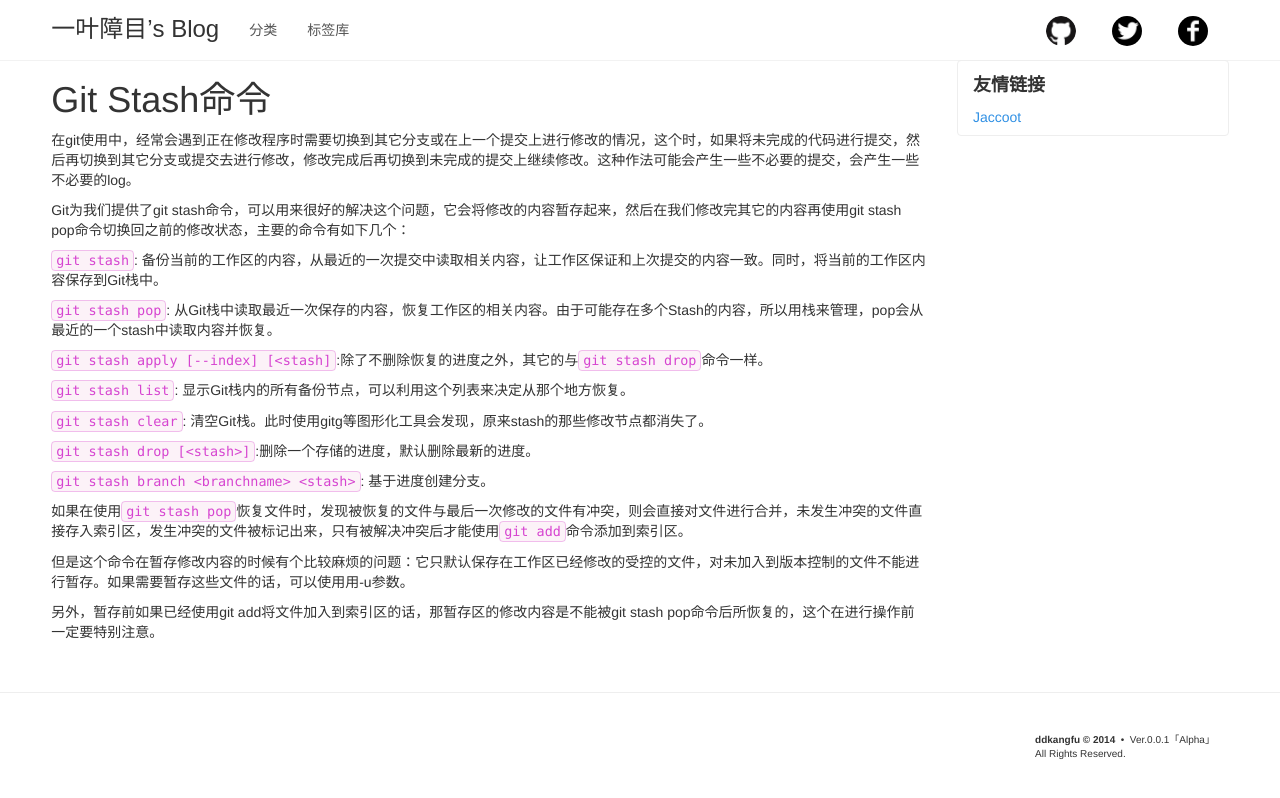
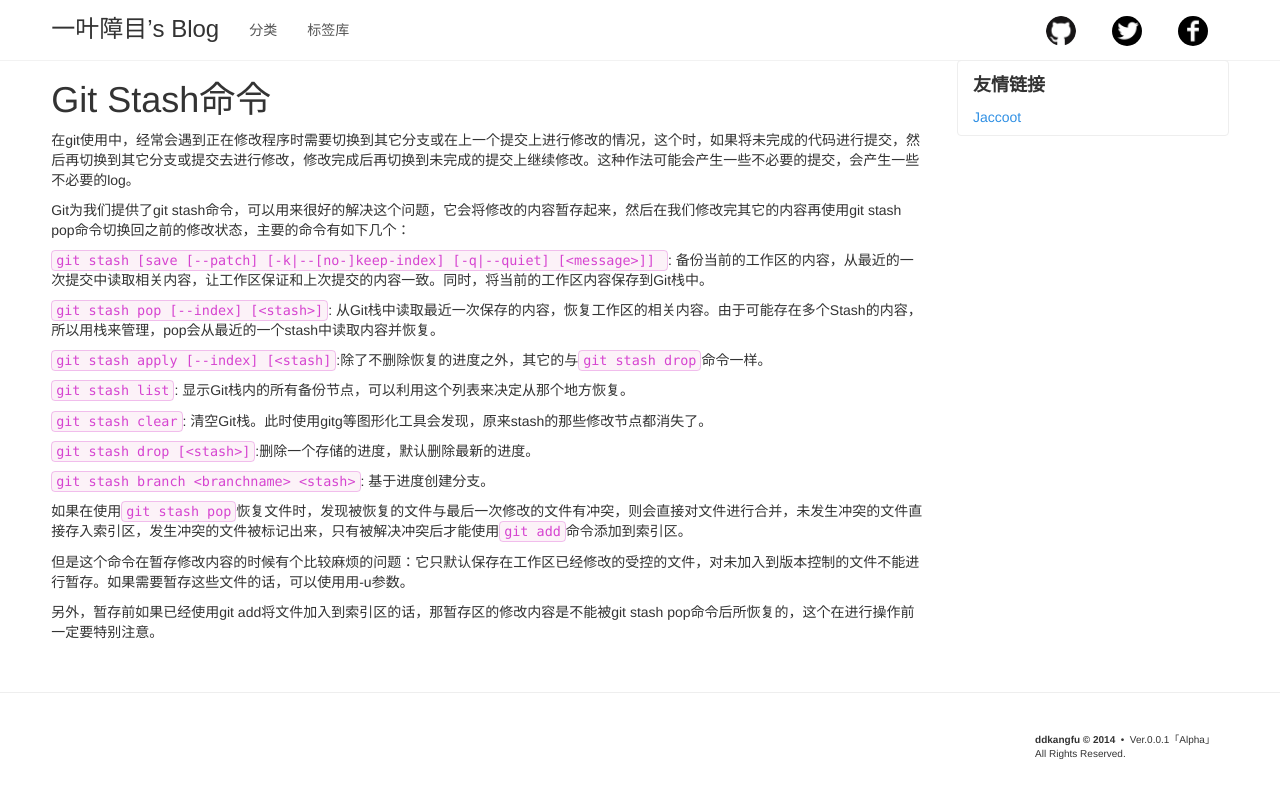
Before and after one commit to ddkangfu/ddkangfu.github.io, a Jekyll site: the page built from _posts/2014-12-18-git-stash.md, in a window 1280 px wide. Shown: the top 798 px of the page. Built offline with Jekyll 4.4.1, drawn with Linux system fonts in a browser that asks for light colours; some web fonts are replaced; Markdown is read by kramdown in place of the engine named in the settings.

Commit message:
修改了2014-12-18的文章，增加了stash详细命令。

```diff
--- a/_posts/2014-12-18-git-stash.md
+++ b/_posts/2014-12-18-git-stash.md
@@ -11,9 +11,9 @@ comments: true
 
 Git为我们提供了git stash命令，可以用来很好的解决这个问题，它会将修改的内容暂存起来，然后在我们修改完其它的内容再使用git stash pop命令切换回之前的修改状态，主要的命令有如下几个：
 
-`git stash`: 备份当前的工作区的内容，从最近的一次提交中读取相关内容，让工作区保证和上次提交的内容一致。同时，将当前的工作区内容保存到Git栈中。
+`git stash [save [--patch] [-k|--[no-]keep-index] [-q|--quiet] [<message>]] `: 备份当前的工作区的内容，从最近的一次提交中读取相关内容，让工作区保证和上次提交的内容一致。同时，将当前的工作区内容保存到Git栈中。
 
-`git stash pop`: 从Git栈中读取最近一次保存的内容，恢复工作区的相关内容。由于可能存在多个Stash的内容，所以用栈来管理，pop会从最近的一个stash中读取内容并恢复。
+`git stash pop [--index] [<stash>]`: 从Git栈中读取最近一次保存的内容，恢复工作区的相关内容。由于可能存在多个Stash的内容，所以用栈来管理，pop会从最近的一个stash中读取内容并恢复。
 
 `git stash apply [--index] [<stash]`:除了不删除恢复的进度之外，其它的与`git stash drop`命令一样。
 
```
